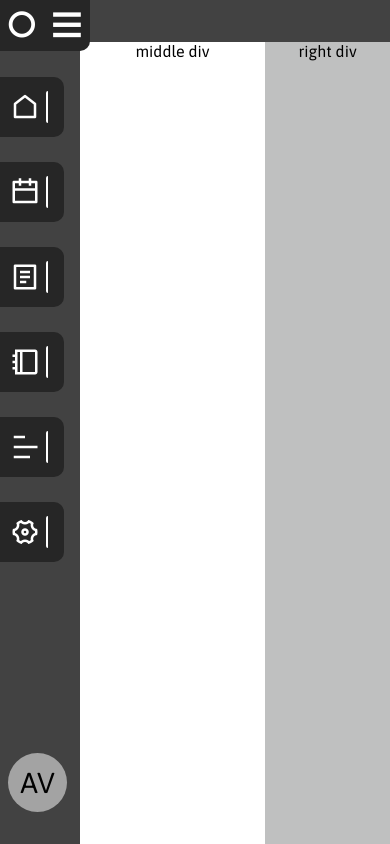
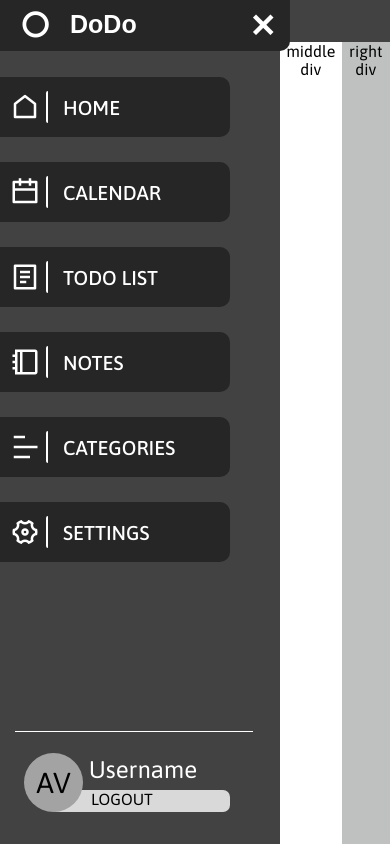
Before and after one commit to akai-org/akaitodo-frontend, a React (Create React App) app: page / in a window 390 px wide. Built offline with nearby package versions, Linux system fonts and the light colour scheme.

Commit message:
responsive user container

```diff
--- a/src/components/NavBar.js
+++ b/src/components/NavBar.js
@@ -15,6 +15,11 @@ function NavBar() {
 
   const mobileMenu = () => {
     if (window.innerWidth <= 1024) {
+      setClick(true);
+    } else {
+      setClick(false);
+    }
+    if (window.innerHeight <= 690) {
       setClick(true);
     } else {
       setClick(false);
@@ -89,7 +94,11 @@ function NavBar() {
             })}
           </ul>
         </div>
-
+        {click ? (
+          <div className={click ? "user-container hide" : "user-container"}>
+            <div className="user-logo">AV</div>
+          </div>
+        ) : (
           <div className={click ? "user-container hide" : "user-container"}>
             <div className="user-logo">AV</div>
             <div
@@ -111,6 +120,7 @@ function NavBar() {
               <div className="user-logout">Logout</div>
             </div>
           </div>
+        )}
       </nav>
     </>
   );
--- a/src/pages/Home.js
+++ b/src/pages/Home.js
@@ -5,12 +5,12 @@ import "../styles/App.scss";
 import "../styles/Home.scss";
 
 function Home() {
-    return (
-        <div className="home">
-            <HomeMiddle className="middle"></HomeMiddle>
-            <HomeRight className="right">r</HomeRight>
-        </div>
-    )
+  return (
+    <div className="home">
+      <HomeMiddle className="middle"></HomeMiddle>
+      <HomeRight className="right"></HomeRight>
+    </div>
+  );
 }
 
 export default Home;
--- a/src/styles/NavBar.scss
+++ b/src/styles/NavBar.scss
@@ -107,6 +107,10 @@
   &.logout-background-snippet {
     display: none;
   }
+
+  &.user-container::before {
+    width: 0%;
+  }
 }
 
 // MENU STYLE
@@ -206,12 +210,20 @@
 
 // DOWN INFO STYLE
 .user-container {
-  //background-color: beige;
   display: flex;
   height: 60px;
   position: relative;
   padding-left: 1.5rem;
   margin-bottom: 2rem;
+}
+
+.user-container::before {
+  position: absolute;
+  bottom: 80px;
+  left: 15px;
+  content: "";
+  width: 85%;
+  border-top: solid 1px #fff;
 }
 
 .user-logo {
```
Lines whose indentation alone changed are shown as unchanged.
